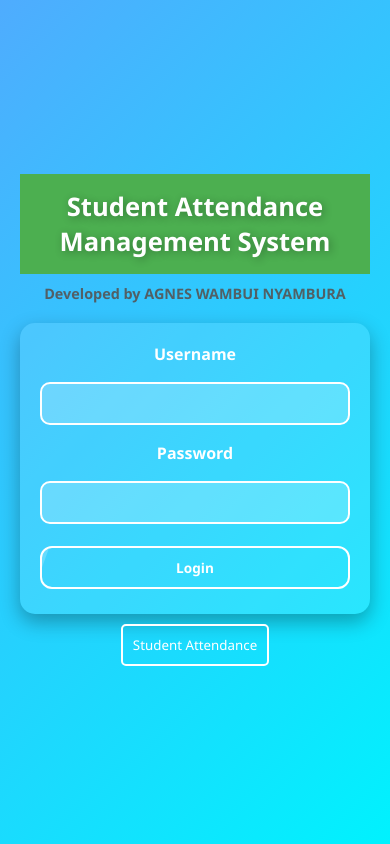
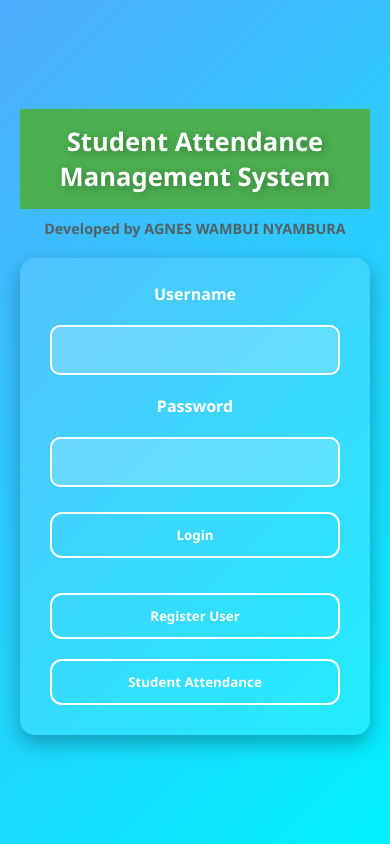
Before and after one commit to BrianBitcraft/attendance-system, a Flask app: page / in a window 390 px wide. Run offline with Flask 3, Linux system fonts and the light colour scheme.

Commit message:
Student Attendance System initial upload

```diff
--- a/templates/login.html
+++ b/templates/login.html
@@ -70,7 +70,7 @@
             transform: scale(1.02);
         }
 
-        button[type="submit"] {
+        button {
             padding: 12px 20px;
             border: 2px solid #fff;
             border-radius: 12px;
@@ -78,85 +78,29 @@
             background: transparent;
             color: #fff;
             cursor: pointer;
-            position: relative;
-            overflow: hidden;
             transition: 0.4s;
         }
 
-        button[type="submit"]::before {
-            content: "";
-            position: absolute;
-            top: 0;
-            left: -100%;
-            width: 100%;
-            height: 100%;
-            background: rgba(255, 255, 255, 0.2);
-            transform: skewX(-20deg);
-            transition: all 0.5s;
+        button:hover {
+            background: #fff;
+            color: #4facfe;
+            transform: translateY(-3px);
         }
 
-        button[type="submit"]:hover::before {
-            left: 100%;
+        .btn-group {
+            display: flex;
+            flex-direction: column;
+            gap: 10px;
+            margin-top: 10px;
         }
 
-        button[type="submit"]:hover {
-            color: #4facfe;
-            background-color: #fff;
-            transform: translateY(-3px);
-            box-shadow: 0 8px 15px rgba(0, 0, 0, 0.3);
-        }
-
-        a button {
-            margin-top: 10px;
-            background: transparent;
-            border: 2px solid #fff;
-            color: #fff;
-        }
-
-        a button:hover {
-            color: #4facfe;
-            background-color: #fff;
-        }
-
-        @media (max-width: 768px) {
-            h1 {
-                font-size: 2rem;
-            }
-
-            h3 {
-                font-size: 1rem;
-            }
-
-            form {
-                padding: 20px;
-            }
-
-            input[type="text"],
-            input[type="password"],
-            button[type="submit"] {
-                font-size: 0.9rem;
-                padding: 10px;
-            }
+        a {
+            text-decoration: none;
         }
 
         @media (max-width: 480px) {
-            h1 {
-                font-size: 1.6rem;
-            }
-
-            h3 {
-                font-size: 0.9rem;
-            }
-
-            form {
-                gap: 12px;
-            }
-
-            input[type="text"],
-            input[type="password"],
-            button[type="submit"] {
-                font-size: 0.85rem;
-            }
+            h1 { font-size: 1.6rem; }
+            h3 { font-size: 0.9rem; }
         }
     </style>
 </head>
@@ -173,11 +117,18 @@
         <input type="password" name="password" required>
 
         <button type="submit">Login</button>
+
+        <!-- NEW BUTTON GROUP -->
+        <div class="btn-group">
+            <a href="/register_user">
+                <button type="button">Register User</button>
+            </a>
+
+            <a href="/attendance">
+                <button type="button">Student Attendance</button>
+            </a>
+        </div>
     </form>
-
-    <a href="/attendance">
-        <button type="button">Student Attendance</button>
-    </a>
 
 </body>
 </html>
```
